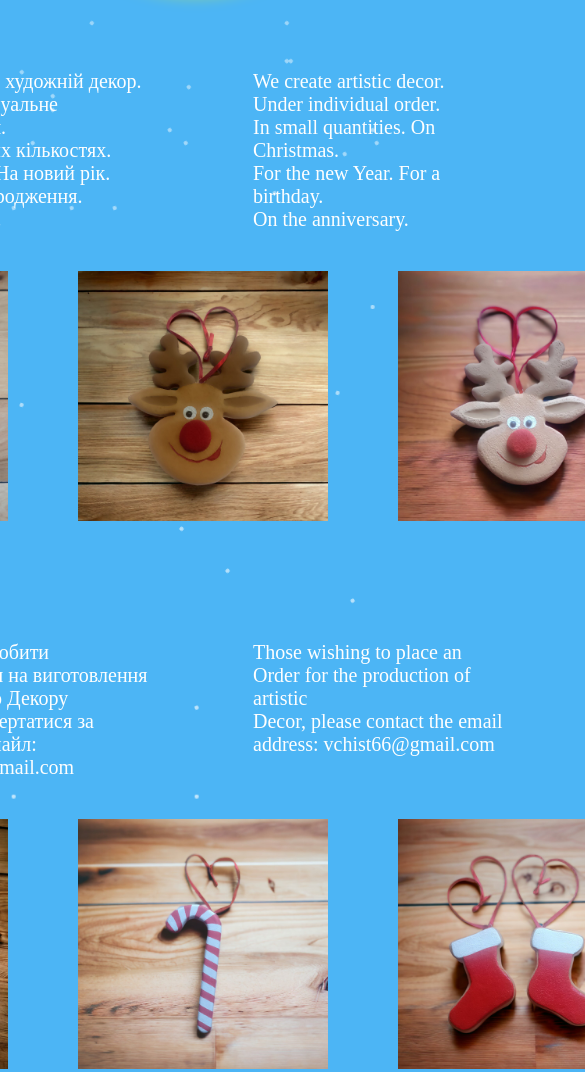
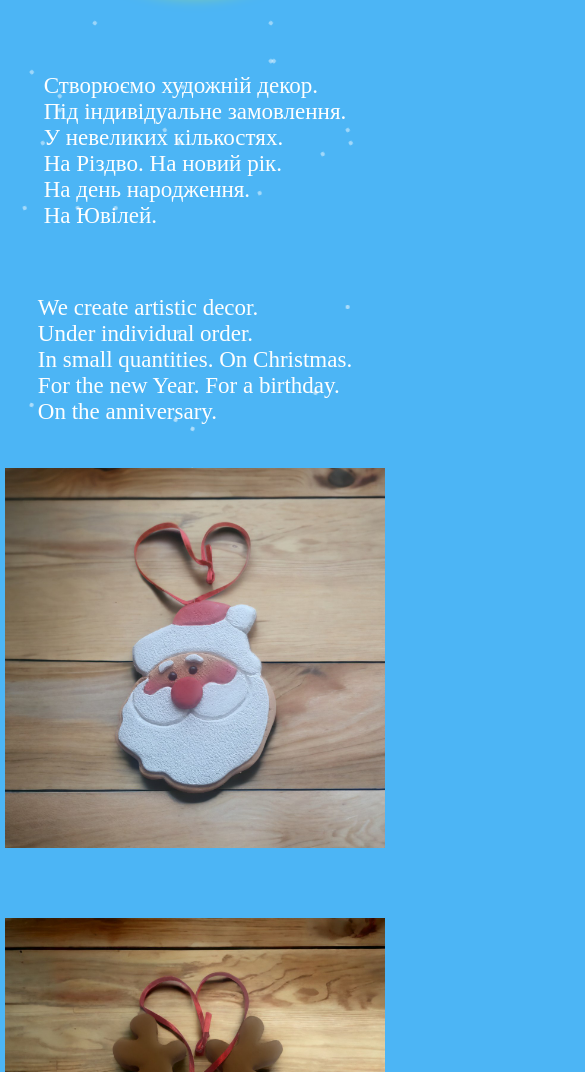
Before and after one commit to LeoFom/decor, a plain HTML site: page index.html in a window 390 px wide. Shown: the part 194-1266 px from the top of the page, 585 px wide, since content can reach past the window. Drawn offline with Linux system fonts and the light colour scheme.

Commit message:
second 08.12

```diff
--- a/index.html
+++ b/index.html
@@ -9,21 +9,12 @@
 
 <body>
     <div class="container">
-    </div>
-        <!-- <div class="snow-body">
-            <div class="snow"></div>
-        </div> -->
+
         <main class="wrapper">
             <div class="main-title">
                 <div class="sun"></div>
-                <!-- <div class="block-sun-lines">
-                    <div class="sun-lines"></div>
-                </div> -->
                 <div class="art-title">
                     <h1>ART</h1>
-                    <!-- <span class="art-one">A</span>
-                    <span class="art-two">R</span>
-                    <span class="art-three">T</span> -->
                 </div>
                 <div class="decor-title">
                     <span class="letter-one">D</span>
@@ -36,9 +27,6 @@
             </div>
             <div class="main-block">
                 <div class="first-main">
-                    <div class="first-background">
-
-                    </div>
                     <div class="main-text-block">
                         <h3>Створюємо художній декор. <br>Під індивідуальне замовлення.<br>У невеликих кількостях. <br>На Різдво. На новий рік. <br>На день народження. <br>На Ювілей.</h3>
                         <h3>We create artistic decor. <br>Under individual order. <br>In small quantities. On Christmas. <br>For the new Year. For a birthday. <br>On the anniversary.</h3>
@@ -70,8 +58,8 @@
                         <h3>There is a war in our city now. We left there. It's hard for us to starting from zero. We ask caring people to provide us with financial assistance. Please write to us at the email address below; vchist66@gmail.com. We thank you</h3>
                     </div>
                     <div class="main-img-block spec">
+                        <img src="./img/v.jpg" alt="Father frost  24см×18см">
                         <img src="./img/a.jpg" alt="Father frost  24см×18см">
-                        <img src="./img/v.jpg" alt="Father frost  24см×18см">
                         <img src="./img/b.jpg" alt="Father frost  24см×18см">
                     </div>
                 </div>
@@ -90,5 +78,6 @@
             forestImg.appendChild(snowDiv)
         }
     </script>
+    </div>
 </body>
 </html>
--- a/style.css
+++ b/style.css
@@ -1,11 +1,9 @@
 body {
+    display: flex;justify-content: center;
     /* color: #fefefe; */
     background-color: #4cb5f5;
 }
-* img {
-    max-width: 250px;
-    /* max-width: 100%; */
-}
+
 * h1,h2,h3,h4 {
     font-size: 10px;
 }
@@ -16,7 +14,13 @@ main {
     display: flex;
     flex-direction: column;
 }
-
+.container {
+    max-width: 90vw;
+    display: flex;
+    flex-direction: column;
+    /* padding: 0 10px; */
+    margin: 0 10px;
+}
 .main-title {
     /* margin-top: 100px; */
     /* height: 300px; */
@@ -95,10 +99,7 @@ main {
 }
 
 
-.text {
-    font-size: 3rem;
-    fill: black
-}
+
 .letter-one {
     margin-top: 0px;
     rotate: 30deg;
@@ -127,7 +128,7 @@ main {
 
 
 .main-block {
-    width: 100vw;
+    width: 100%;
     height: 100%;
     margin-top: 100px;
     display: flex;
@@ -142,39 +143,80 @@ main {
     align-items: center;
     color: #fefefe;
     position: relative;
-    width: 100vw;
+    width: 100%;
     height: 100%;
     margin-bottom: 100px;
 }
-.first-background {
-    position: absolute;
-    top: 0;
+
+.main-text-block {
     width: 100%;
-    height: 100px;
-    /* background-image: url("./img/background1.png"); */
-
-
-}
-.main-text-block {
-    width: 600px;
-    display: flex;
-    justify-content: center;
+    display: grid;
+    grid-template-columns: repeat(2, 1fr);
+    grid-template-rows: auto;
     gap: 100px;
     margin-bottom: 20px;
 }
 .main-text-block h3{
     display: flex;
     justify-content: center;
-    width: 400px;
     font-size: 20px;
     font-weight: normal;
 }
 .main-img-block {
-    display: flex;
+    display: grid;
+    grid-template-columns: repeat(3, 1fr);
+    grid-template-rows: 1fr;
     justify-content: center;
     gap: 70px;
+    z-index: 2;
     /* align-items: center; */
 }
+.main-img-block img {
+    max-width: 250px;
+}
+@media (max-width: 899px){
+    .main-img-block {
+        grid-template-columns: repeat(3, 1fr);
+        grid-template-rows: auto;
+    }
+    .main-img-block img {
+        max-width: 200px;
+    }
+    .main-text-block {
+
+    }
+}
+@media (max-width: 750px){
+    .main-img-block img {
+        max-width: 180px;
+    }
+    .main-text-block {
+        gap: 40px;
+    }
+}
+@media (max-width: 690px){
+    .main-img-block {
+        grid-template-columns: repeat(1, 1fr);
+        grid-template-rows: auto;
+    }
+    .main-img-block img {
+        max-width: 380px;
+    }
+    .main-text-block {
+        width: 100%;
+        display: grid;
+        gap: 20px;
+        grid-template-columns: repeat(1, 1fr);
+
+    }
+    .main-text-block h3{
+        width: 100%;
+        font-size: 23px;
+
+    }
+
+}
+
 .main-img-block img{
 }
 .spec{
```
